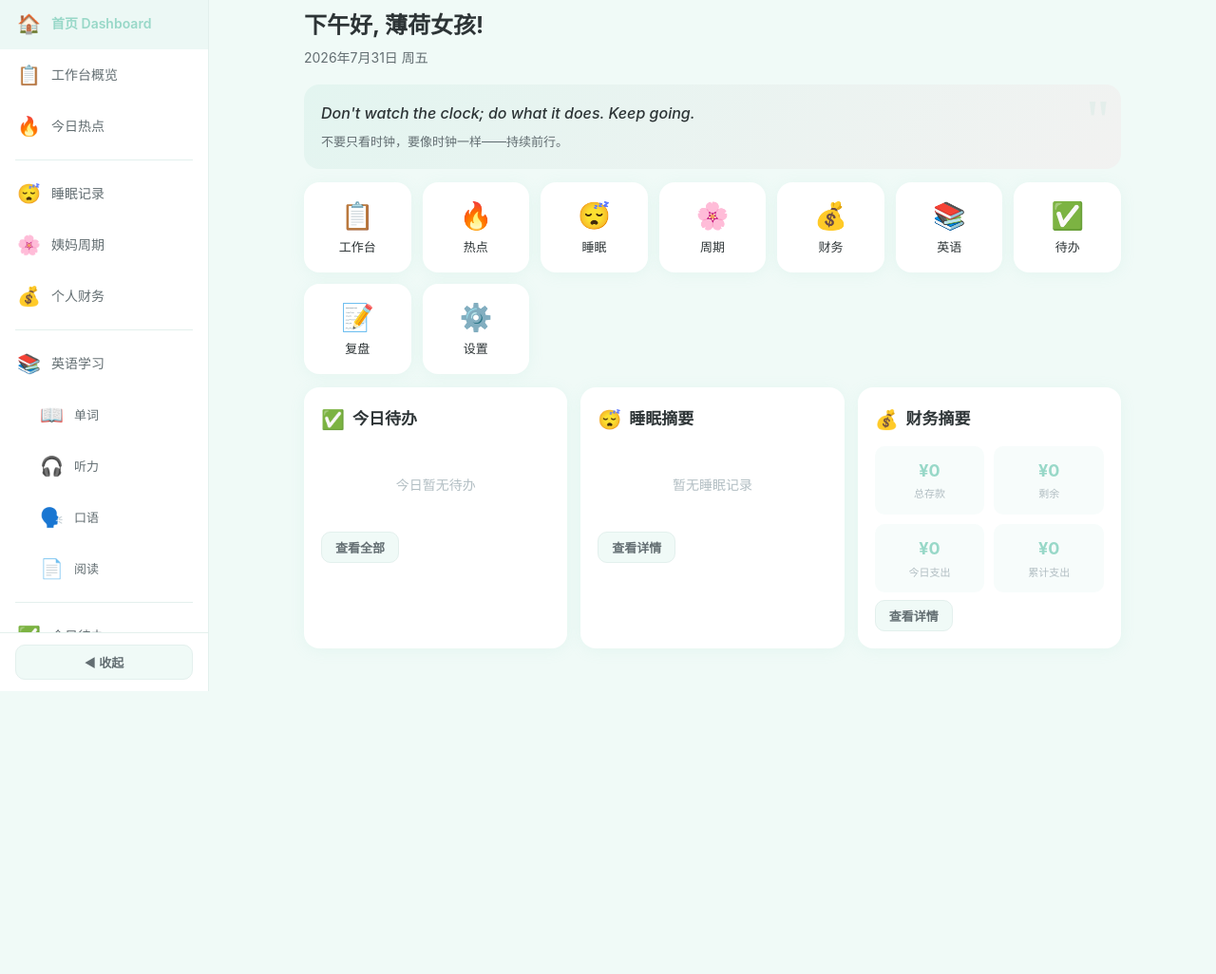
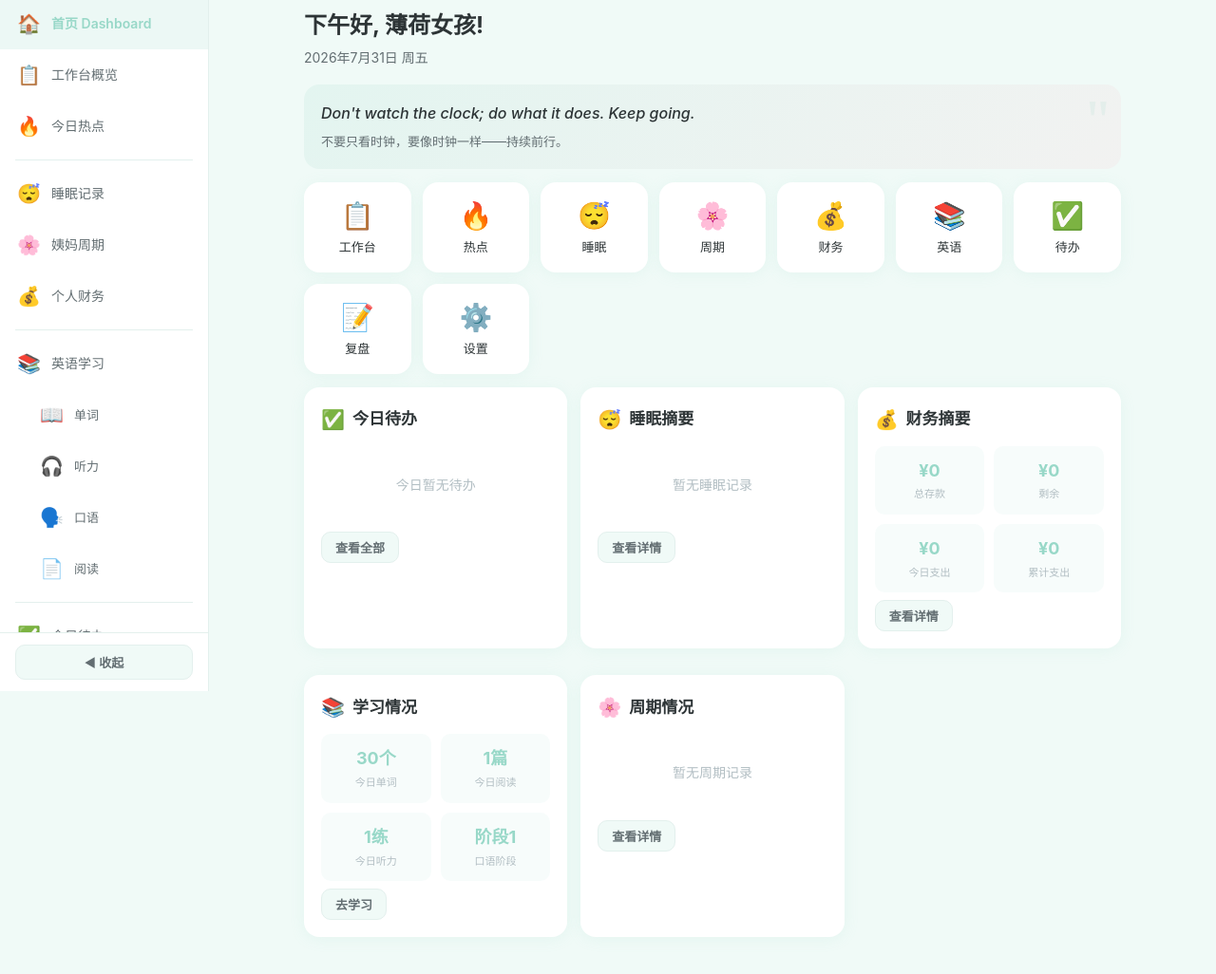
Before and after one commit to lulala-1/workbench-pwa, a plain HTML site: page index.html in a window 1280 px wide. Shown: the part 72-1098 px from the top of the page at 95% size. Before the commit the page ends 803 px from the top, so only its background shows below. Drawn offline with Linux system fonts and the light colour scheme.

Commit message:
add study summary and period summary to dashboard

```diff
--- a/index.html
+++ b/index.html
@@ -439,6 +439,11 @@ function initAll(){
 function today(){var d=new Date();return d.getFullYear()+'-'+pad(d.getMonth()+1)+'-'+pad(d.getDate())}
 function todayFull(){var d=new Date();return d.getFullYear()+'年'+(d.getMonth()+1)+'月'+d.getDate()+'日 周'+'日一二三四五六'[d.getDay()]}
 function pad(n){return String(n).padStart(2,'0')}
+function markStudy(type){
+  var log=load('studyLog',{});
+  log[type+'Date']=today();
+  save('studyLog',log);
+}
 function toast(msg){var t=document.createElement('div');t.className='toast';t.textContent=msg;document.body.appendChild(t);setTimeout(function(){t.remove()},1500)}
 function daysBetween(d1,d2){if(!d1||!d2)return 0;return Math.round((new Date(d2)-new Date(d1))/86400000)}
 function fmtDate(s){if(!s)return'';var d=new Date(s);return(d.getMonth()+1)+'/'+d.getDate()}
@@ -1006,12 +1011,36 @@ function renderDashboard(c){
   finCard.appendChild(finMore);
   dg.appendChild(finCard);
 
-  c.appendChild(dg);
+  // Study summary
+  var studyCard=makeCard('学习情况','📚');
+  var todayStr=today();
+  var wordDay=Math.floor(Date.now()/86400000);
+  var studyItems=[
+    {label:'今日单词',value:'30个'},
+    {label:'今日阅读',value:'1篇'},
+    {label:'今日听力',value:'1练'},
+    {label:'口语阶段',value:'阶段'+speakStage}
+  ];
+  // 如果本地有学习记录，显示真实进度
+  try{
+    var studyLog=load('studyLog',{});
+    if(studyLog.wordsDate===todayStr) studyItems[0].value='30个 ✅';
+    if(studyLog.readDate===todayStr) studyItems[1].value='1篇 ✅';
+    if(studyLog.listenDate===todayStr) studyItems[2].value='1练 ✅';
+    if(studyLog.speakDate===todayStr) studyItems[3].value='阶段'+speakStage+' ✅';
+  }catch(e){}
+  var stg=el('div',{className:'summary-grid'});
+  studyItems.forEach(function(si){stg.appendChild(makeStatItem(si.value,si.label));});
+  studyCard.appendChild(stg);
+  var studyMore=el('button',{className:'ghost sm',text:'去学习',onclick:function(){showView('english')}});
+  studyMore.style.marginTop='8px';
+  studyCard.appendChild(studyMore);
+  dg.appendChild(studyCard);
 
   // Period summary
   var periodList=load('periodList',[]);
+  var pc=makeCard('周期情况','🌸');
   if(periodList.length){
-    var pc=makeCard('周期摘要','🌸');
     var last=periodList[periodList.length-1];
     var cycles=[];
     for(var i=1;i<periodList.length;i++){cycles.push(daysBetween(periodList[i-1].start,periodList[i].start))}
@@ -1023,9 +1052,18 @@ function renderDashboard(c){
     var pg=el('div',{className:'summary-grid'});
     pg.appendChild(makeStatItem(avgCycle+'天','平均周期'));
     pg.appendChild(makeStatItem(countdown>=0?countdown+'天':'已过'+(-countdown)+'天','距下次'));
+    pg.appendChild(makeStatItem(last.start,'最近来潮'));
+    pg.appendChild(makeStatItem(periodList.length+'次','记录次数'));
     pc.appendChild(pg);
-    c.appendChild(pc);
-  }
+  }else{
+    pc.appendChild(el('div',{className:'empty',text:'暂无周期记录'}));
+  }
+  var periodMore=el('button',{className:'ghost sm',text:'查看详情',onclick:function(){showView('period')}});
+  periodMore.style.marginTop='8px';
+  pc.appendChild(periodMore);
+  dg.appendChild(pc);
+
+  c.appendChild(dg);
 }
 
 function makeStatItem(v,l){
@@ -1802,6 +1840,7 @@ function renderWords(){
     wa.appendChild(el('p',{html:highlighted}));
   }
   toast('已刷新今日单词');
+  markStudy('words');
 }
 
 /* ========== English: Listening ========== */
@@ -1905,6 +1944,7 @@ function renderListening(){
     lt2.appendChild(el('p',{text:d.tips}));
   }
   toast('已刷新听力练习');
+  markStudy('listen');
 }
 
 /* ========== English: Speaking ========== */
@@ -2004,6 +2044,7 @@ function renderSpeaking(){
   if(sres)sres.innerHTML='';
 
   toast('已刷新口语练习');
+  markStudy('speak');
 }
 
 /* ========== English: Reading ========== */
@@ -2028,6 +2069,7 @@ function renderReadView(c){
   c.appendChild(sc);
 
   renderEnArticle();
+  markStudy('read');
 }
 
 function renderEnArticle(){
--- a/sw.js
+++ b/sw.js
@@ -1,5 +1,5 @@
 // Service Worker - 个人全能工作台 PWA
-const CACHE_NAME = 'workbench-v13';
+const CACHE_NAME = 'workbench-v14';
 const ASSETS = [
   './',
   './index.html',
```
